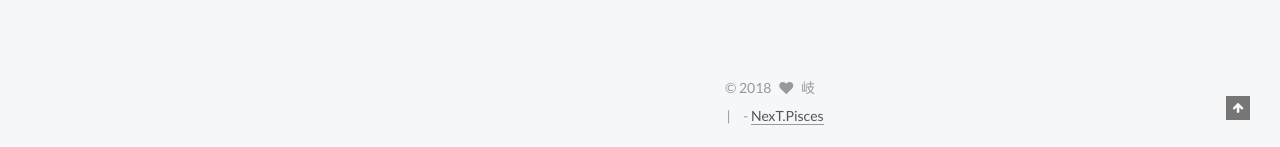
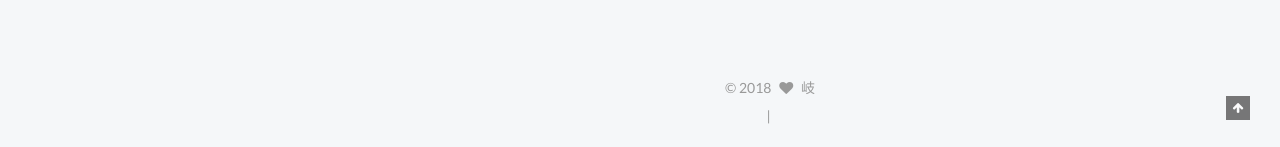
Before and after one commit to jiwuming/jiwuming.github.io, a Jekyll site: the page built from index.html, in a window 1280 px wide and 1400 px high, scrolled down 6187 px. Shown: the part 1250-1397 px from the top of the window. Built offline with Jekyll 4.4.1, drawn with Linux system fonts in a browser that asks for light colours; the list of posts is cut into pages by our own code.

Commit message:
修改配置文件

```diff
--- a/_includes/_layout.html
+++ b/_includes/_layout.html
@@ -48,6 +48,8 @@
     <footer id="footer" class="footer">
       <div class="footer-inner">
         {% include _partials/footer.html %}
+        {% include _third-party/analytics/busuanzi-counter.html %}
+        {{ footer }}
       </div>
     </footer>
 
--- a/_includes/_partials/footer.html
+++ b/_includes/_partials/footer.html
@@ -11,13 +11,13 @@
 
 {% if site.copyright %}
 <div class="powered-by">
-  {{ __.footer.powered | replace: '%s', '<a class="theme-link" href="https://jekyllrb.com">Jekyll</a>') }}
+ <!--  {{ __.footer.powered | replace: '%s', '<a class="theme-link" href="https://jekyllrb.com">Jekyll</a>') }} -->
 </div>
 
 <div class="theme-info">
-  {{ __.footer.theme }} -
+  <!-- {{ __.footer.theme }} -
   <a class="theme-link" href="https://github.com/simpleyyt/jekyll-theme-next">
     NexT.{{ site.scheme }}
-  </a>
+  </a> -->
 </div>
 {% endif %}
```
